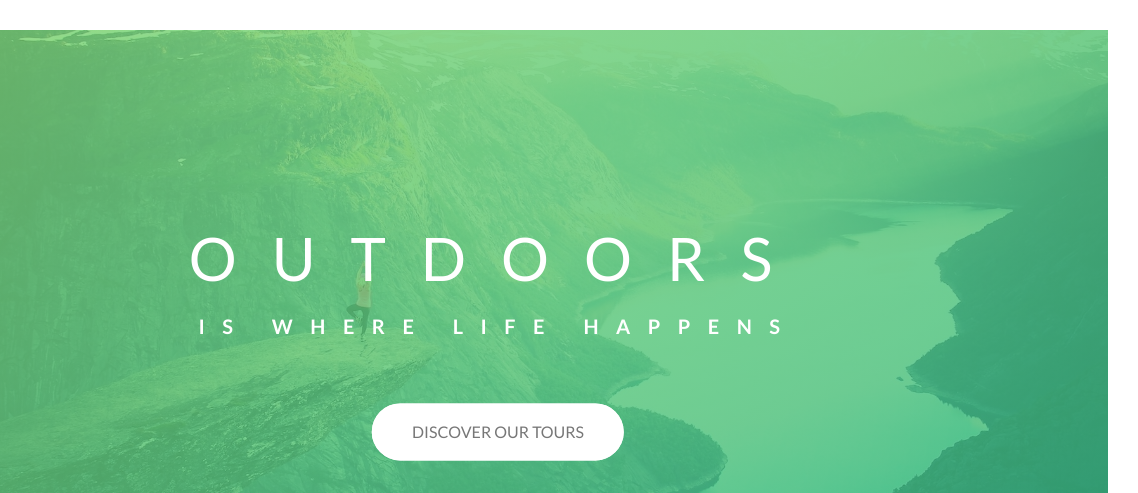
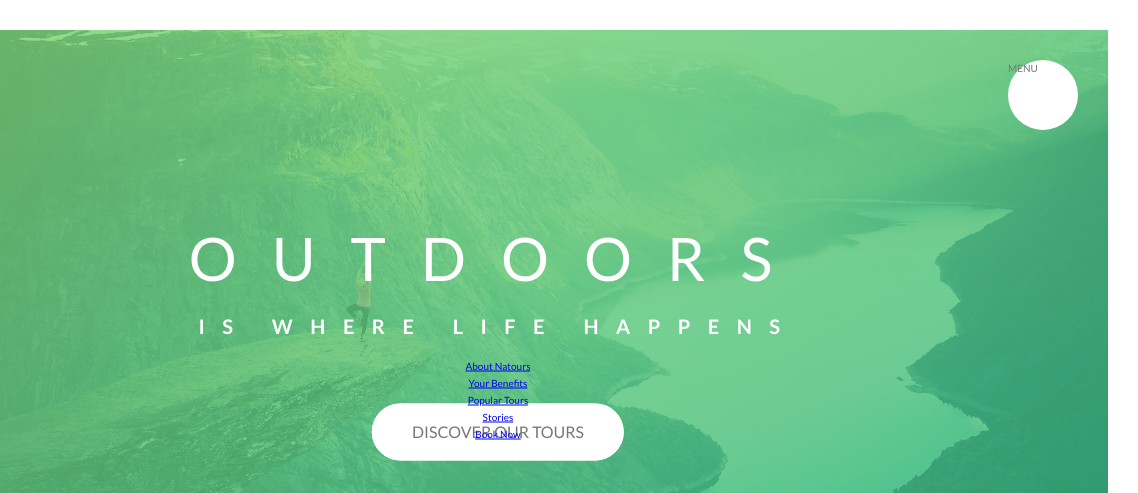
Before and after one commit to liviupreda/natours, a website: page index.html in a window 1280 px wide. Shown: the top 493 px of the page, 142-1280 px from the left. Drawn offline with nearby package versions, Linux system fonts and the light colour scheme.

```diff
--- a/index.html
+++ b/index.html
@@ -16,6 +16,36 @@
     <title>Natours | Exciting tours for adventurous people</title>
   </head>
   <body>
+    <!-- MENU -->
+    <div class="navigation">
+      <input type="checkbox" class="navigation__checkbox" id="navi-toggle" />
+
+      <label for="navi-toggle" class="navigation__button">MENU</label>
+
+      <div class="navigation__background">&nbsp;</div>
+
+      <nav class="navigation__nav">
+        <ul class="navigation__list">
+          <li class="navigation__item">
+            <a href="#" class="navigation__link">About Natours</a>
+          </li>
+          <li class="navigation__item">
+            <a href="#" class="navigation__link">Your Benefits</a>
+          </li>
+          <li class="navigation__item">
+            <a href="#" class="navigation__link">Popular Tours</a>
+          </li>
+          <li class="navigation__item">
+            <a href="#" class="navigation__link">Stories</a>
+          </li>
+          <li class="navigation__item">
+            <a href="#" class="navigation__link">Book Now</a>
+          </li>
+        </ul>
+      </nav>
+    </div>
+
+    <!-- HEADER -->
     <header class="header">
       <div class="header__logo-box">
         <img src="img/logo-white.png" alt="Logo" class="header__logo" />
--- a/scss/abstracts/_mixins.scss
+++ b/scss/abstracts/_mixins.scss
@@ -5,3 +5,10 @@
     clear: both;
   }
 }
+
+@mixin centerHorizontalAndVertical {
+  position: absolute;
+  top: 50%;
+  left: 50%;
+  transform: translate(-50%, -50%);
+}
--- /dev/null
+++ b/scss/layout/_navigation.scss
@@ -0,0 +1,51 @@
+.navigation {
+  &__checkbox {
+    display: none;
+  }
+
+  &__button {
+    background-color: $color-white;
+    height: 7rem;
+    width: 7rem;
+    position: fixed;
+    top: 6rem;
+    right: 6rem;
+    border-radius: 50%;
+    z-index: 2000;
+  }
+
+  &__background {
+    height: 6rem;
+    width: 6rem;
+    border-radius: 50%;
+    position: fixed;
+    top: 6.5rem;
+    right: 6.5rem;
+    background-image: radial-gradient(
+      $color-primary-light,
+      $color-primary-dark
+    );
+    z-index: 1000;
+  }
+
+  &__nav {
+    height: 100vh;
+    width: 100%;
+    position: fixed;
+    top: 0;
+    right: 0;
+    z-index: 1500;
+  }
+
+  &__list {
+    @include centerHorizontalAndVertical;
+    list-style: none;
+    text-align: center;
+  }
+
+  &__item {
+  }
+
+  &__link {
+  }
+}
--- a/scss/main.scss
+++ b/scss/main.scss
@@ -17,6 +17,7 @@
 
 @import 'layout/header';
 @import 'layout/footer';
+@import 'layout/navigation';
 @import 'layout/grid';
 
 @import 'pages/home';
```
Also changed, not shown: css/main.css.
